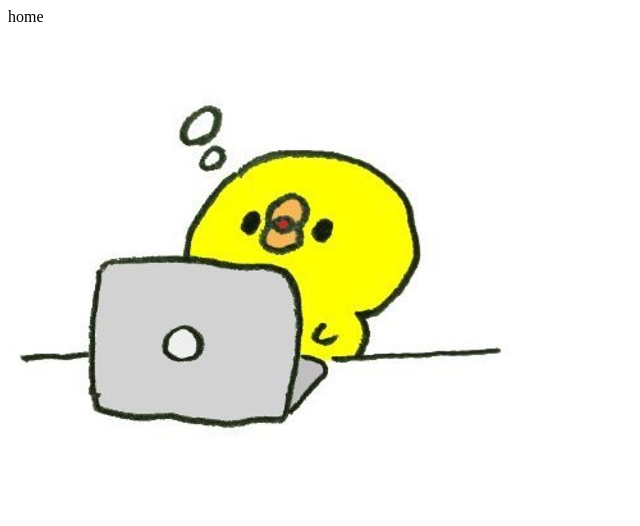
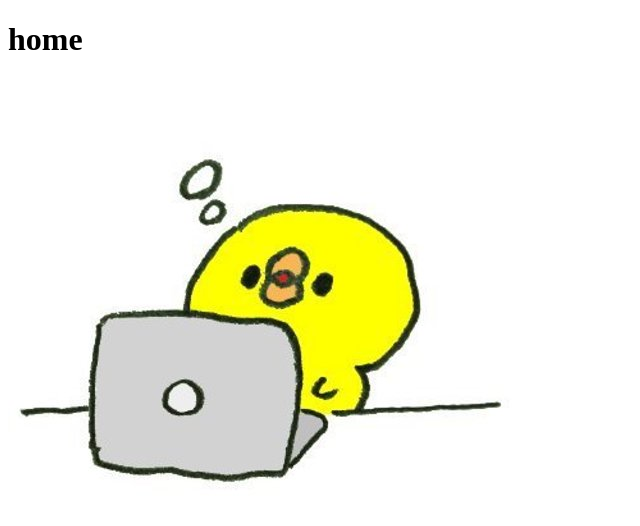
Before and after one commit to matsuo449/next-live, a Next.js app: page / in a window 1280 px wide. Shown: the top 526 px of the page, without its empty margins (0-640 px from the left). Built offline with nearby package versions, Linux system fonts and the light colour scheme.

Commit message:
no message

```diff
--- /dev/null
+++ b/pages/about.js
@@ -0,0 +1,5 @@
+const About = () => {
+  return <h1>about</h1>
+}
+
+export default About
--- /dev/null
+++ b/pages/api/user.js
@@ -0,0 +1,3 @@
+export default (req, res) => {
+  res.json({ id: 1, name: "John" });
+};
--- /dev/null
+++ b/pages/blog/index.js
@@ -0,0 +1,5 @@
+const BlogPage = () => {
+  return <h1>blog</h1>
+}
+
+export default BlogPage
--- a/pages/index.js
+++ b/pages/index.js
@@ -1,7 +1,7 @@
 const Home = () => {
   return (
     <>
-      <div>home</div>
+      <h1>home</h1>
       <img src="/img/test.png" />
     </>
   )
```
Also changed, not shown: pages/blog/[id].js (added, +8 -0 lines).
